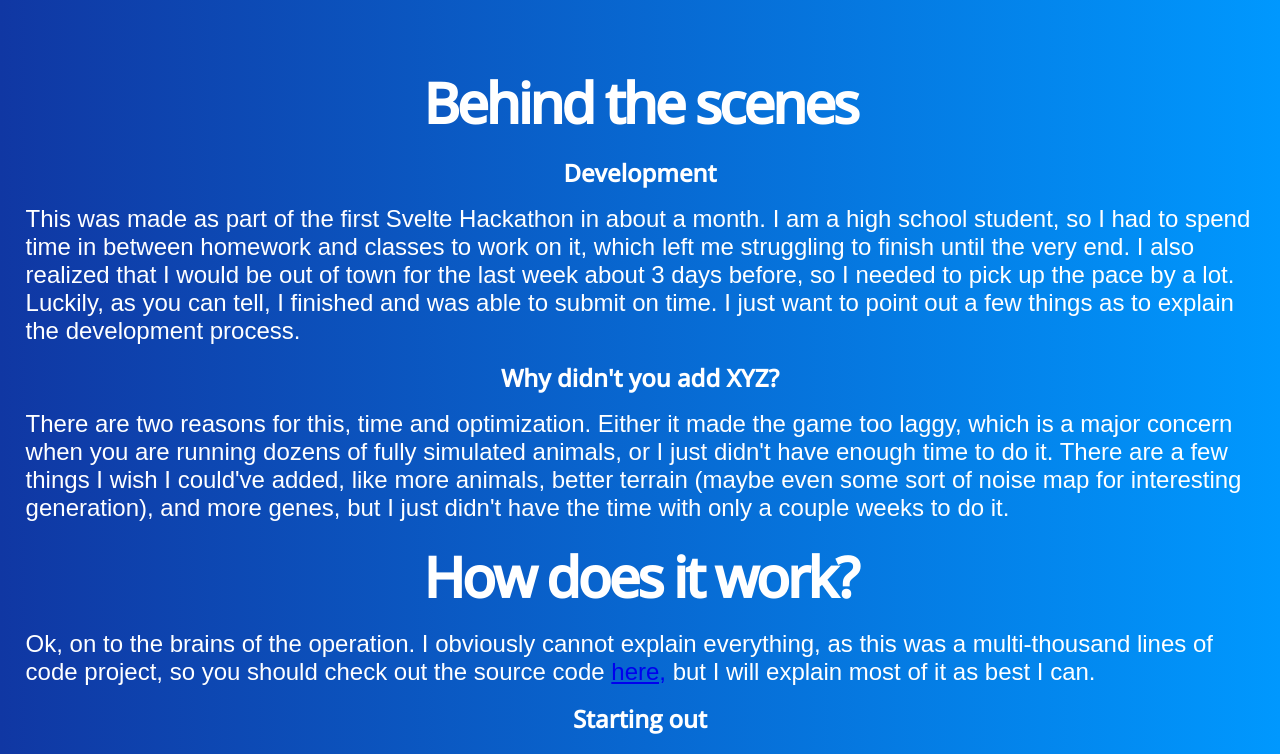
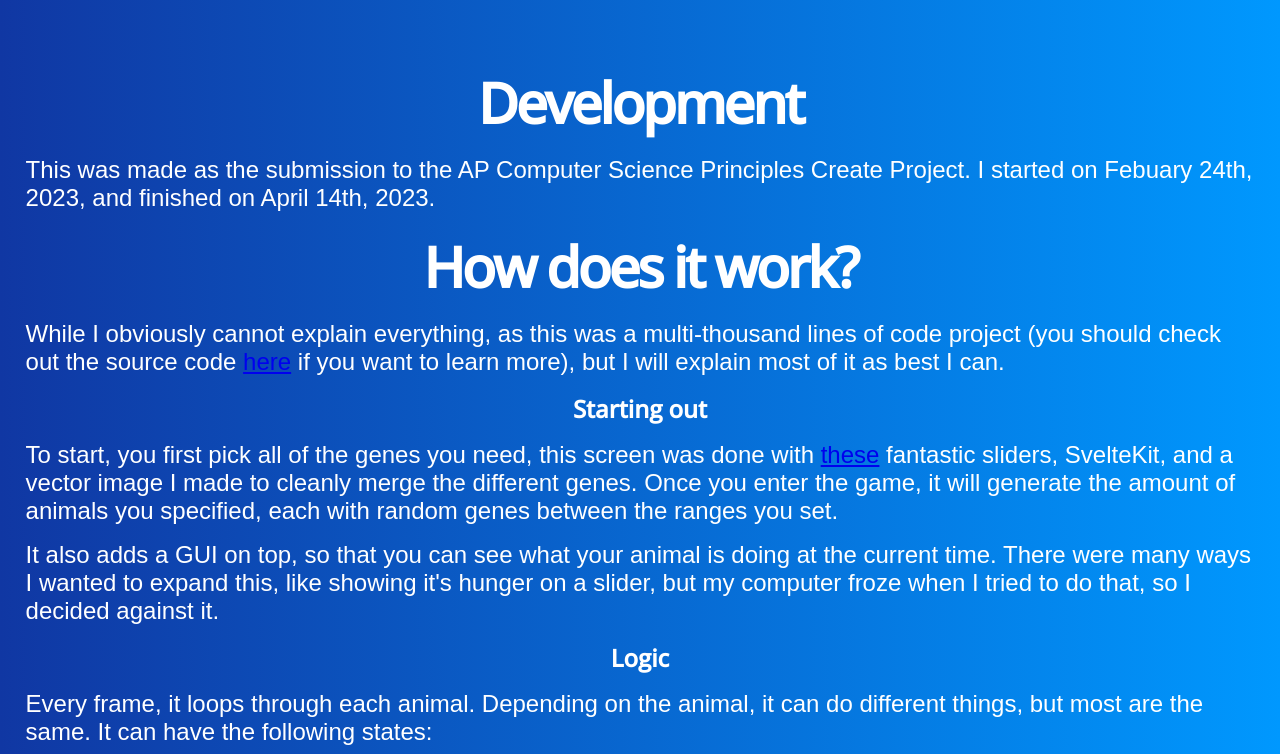
Before and after one commit to Jax-Hax/Natural-Selection, a SvelteKit app: page /howitworks in a window 1280 px wide. Shown: the top 754 px of the page. Built offline with nearby package versions, Linux system fonts and the light colour scheme; a web font is replaced by a local one.

Commit message:
finished descriptions

```diff
--- a/src/routes/+page.svelte
+++ b/src/routes/+page.svelte
@@ -2,7 +2,7 @@
 	<section id="attentioncatcher">
 		<h1>Evolution</h1>
 		<p>
-			How does it work? Well, it works via a lot of theories and vocabulary, like natural selection, but I am not going to teach you that. The goal of this is to get a hands on experience of how evolution works. To do that, you are going to be able to watch animals evolve in real time, and be like their god. Don't like how easy the cats have it? Change their speed to 3, or set the maximum hunger to 10. Click play to select genes, or just use the already selected ones for the best starting environment. If you want to know the behind the scenes of how it all works, go to the "How was this made?" section! Enjoy!
+			How does it work? The goal of this is to get a hands on experience of how natural selection, and by extension evolution, works. To do that, you are going to be able to watch animals evolve in real time, and control what they do indirectly. Don't like how easy the cats have it? Change their speed to 3, or set the maximum hunger to 10. Click play to select genes, or just use the already selected ones for a good starting environment. If you want to know the behind the scenes of how it all works, go to the "How was this made?" section! Enjoy!
 		</p>
 		<a href="/simulation"><button> Play </button></a>
 		<a href="/howitworks"><button> How was this made? </button></a>
--- a/src/routes/howitworks/+page.svelte
+++ b/src/routes/howitworks/+page.svelte
@@ -1,17 +1,14 @@
 <body>
 	<section id="attentioncatcher">
-		<h1>Behind the scenes</h1>
-		<h2>Development</h2>
+		<h1>Development</h1>
 		<p>
-			This was made as part of the first Svelte Hackathon in about a month. I am a high school student, so I had to spend time in between homework and classes to work on it, which left me struggling to finish until the very end. I also realized that I would be out of town for the last week about 3 days before, so I needed to pick up the pace by a lot. Luckily, as you can tell, I finished and was able to submit on time. I just want to point out a few things as to explain the development process.
+			This was made as the submission to the AP Computer Science Principles Create Project. I started on Febuary 24th, 2023, and finished on April 14th, 2023.
 		</p>
-		<h2>Why didn't you add XYZ?</h2>
-		<p>There are two reasons for this, time and optimization. Either it made the game too laggy, which is a major concern when you are running dozens of fully simulated animals, or I just didn't have enough time to do it. There are a few things I wish I could've added, like more animals, better terrain (maybe even some sort of noise map for interesting generation), and more genes, but I just didn't have the time with only a couple weeks to do it.</p>
 		<h1>How does it work?</h1>
-		<p>Ok, on to the brains of the operation. I obviously cannot explain everything, as this was a multi-thousand lines of code project, so you should check out the source code <a href="https://github.com/Jax-Hax/Natural-Selection">here,</a> but I will explain most of it as best I can.</p>
+		<p>While I obviously cannot explain everything, as this was a multi-thousand lines of code project (you should check out the source code <a href="https://github.com/Jax-Hax/Natural-Selection">here</a> if you want to learn more), but I will explain most of it as best I can.</p>
 		<h2>Starting out</h2>
-		<p>To start, you first pick all of the genes you need, this screen was done with <a href="https://github.com/simeydotme/svelte-range-slider-pips">these</a> fantastic sliders, SvelteKit, and a vector image to cleanly merge the different genes. Once you enter the game, it will generate the amount of animals you specified, each with random genes between the ranges you set.</p>
-		<p>It also adds a GUI on top, so that you can see what your animal is doing at the current time. There were many ways I wanted to expand this, like showing it's hunger on a slider, but my comptuer froze when I tried to do that, so I decided against it.</p>
+		<p>To start, you first pick all of the genes you need, this screen was done with <a href="https://github.com/simeydotme/svelte-range-slider-pips">these</a> fantastic sliders, SvelteKit, and a vector image I made to cleanly merge the different genes. Once you enter the game, it will generate the amount of animals you specified, each with random genes between the ranges you set.</p>
+		<p>It also adds a GUI on top, so that you can see what your animal is doing at the current time. There were many ways I wanted to expand this, like showing it's hunger on a slider, but my computer froze when I tried to do that, so I decided against it.</p>
 		<h2>Logic</h2>
 		<p>Every frame, it loops through each animal. Depending on the animal, it can do different things, but most are the same. It can have the following states:</p>
 		<ol>
```
